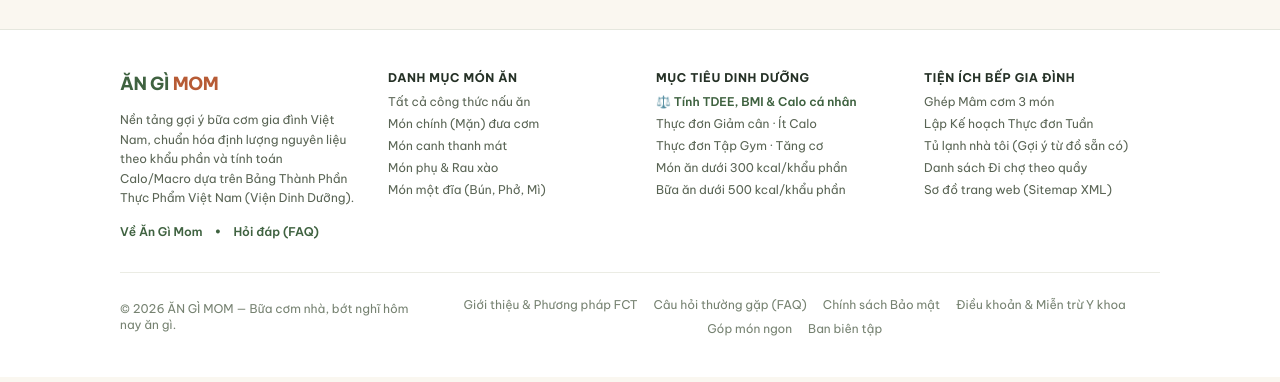
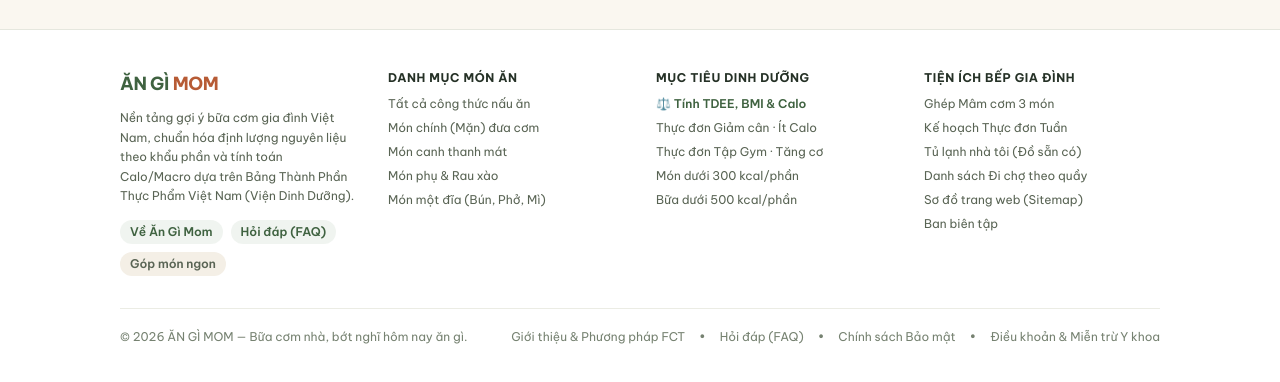
Before and after one commit to junnyken/aigimomoi, a Next.js app: page / in a window 1280 px wide. Shown: the part 7560-7942 px from the top of the page. Built offline with nearby package versions, Linux system fonts and the light colour scheme; no server answers; the database is empty.

Commit message:
style(footer): balance mobile footer with 2-column grid layout and prevent floating button overlap

```diff
--- a/src/app/layout.tsx
+++ b/src/app/layout.tsx
@@ -135,11 +135,11 @@ export default function RootLayout({
           <ScrollToTopButton />
 
           {/* Semantic SEO Footer with Internal Link Silos */}
-          <footer className="bg-[var(--color-surface-white)] border-t border-[var(--color-border-base)] pt-10 pb-28 md:pb-10 mt-auto">
-            <div className="w-full lg:max-w-[88vw] xl:max-w-[85vw] mx-auto px-4 sm:px-6 space-y-8">
-              <div className="grid grid-cols-1 sm:grid-cols-2 lg:grid-cols-4 gap-8 text-left">
-                {/* Col 1: Brand & Mission + E-E-A-T Trust Links */}
-                <div className="space-y-3">
+          <footer className="bg-[var(--color-surface-white)] border-t border-[var(--color-border-base)] pt-8 sm:pt-10 pb-32 md:pb-10 mt-auto">
+            <div className="w-full lg:max-w-[88vw] xl:max-w-[85vw] mx-auto px-4 sm:px-6 space-y-6 sm:space-y-8">
+              <div className="grid grid-cols-2 lg:grid-cols-4 gap-x-5 gap-y-6 sm:gap-8 text-left">
+                {/* Col 1: Brand & Mission + E-E-A-T Trust Links (Full width on mobile, 1 col on desktop) */}
+                <div className="col-span-2 lg:col-span-1 space-y-2.5 pb-5 border-b border-[var(--color-border-subtle)] lg:pb-0 lg:border-b-0">
                   <div className="text-lg font-bold tracking-tight" data-no-i18n="true">
                     <span className="text-[var(--color-brand-primary)]">ĂN GÌ</span>
                     <span className="text-[var(--color-accent-primary)] ml-1">MOM</span>
@@ -147,65 +147,73 @@ export default function RootLayout({
                   <p className="text-xs text-[var(--color-text-secondary)] leading-relaxed">
                     Nền tảng gợi ý bữa cơm gia đình Việt Nam, chuẩn hóa định lượng nguyên liệu theo khẩu phần và tính toán Calo/Macro dựa trên Bảng Thành Phần Thực Phẩm Việt Nam (Viện Dinh Dưỡng).
                   </p>
-                  <div className="flex flex-wrap items-center gap-x-3 gap-y-1 pt-1 text-xs font-semibold text-[var(--color-brand-primary)]">
-                    <Link href="/gioi-thieu" className="hover:underline">Về Ăn Gì Mom</Link>
-                    <span>•</span>
-                    <Link href="/hoi-dap" className="hover:underline">Hỏi đáp (FAQ)</Link>
+                  <div className="flex flex-wrap items-center gap-2 pt-1 text-xs font-semibold text-[var(--color-brand-primary)]">
+                    <Link href="/gioi-thieu" className="px-2.5 py-1 rounded-full bg-[var(--color-brand-light)]/70 hover:bg-[var(--color-brand-light)] transition-colors">
+                      Về Ăn Gì Mom
+                    </Link>
+                    <Link href="/hoi-dap" className="px-2.5 py-1 rounded-full bg-[var(--color-brand-light)]/70 hover:bg-[var(--color-brand-light)] transition-colors">
+                      Hỏi đáp (FAQ)
+                    </Link>
+                    <Link href="/contribute" prefetch={false} className="px-2.5 py-1 rounded-full bg-[var(--color-surface-raised)] text-[var(--color-text-secondary)] hover:text-[var(--color-brand-primary)] transition-colors">
+                      Góp món ngon
+                    </Link>
                   </div>
                 </div>
 
-                {/* Col 2: Danh mục Món ăn Cơm nhà */}
-                <nav aria-label="Danh mục món ăn" className="space-y-2">
+                {/* Col 2: Danh mục Món ăn Cơm nhà (Cột trái trên điện thoại) */}
+                <nav aria-label="Danh mục món ăn" className="col-span-1 space-y-2.5">
                   <h2 className="text-xs font-bold uppercase tracking-wider text-[var(--color-text-primary)]">
                     Danh mục Món ăn
                   </h2>
-                  <ul className="space-y-1.5 text-xs text-[var(--color-text-secondary)]">
+                  <ul className="space-y-2 text-xs text-[var(--color-text-secondary)]">
                     <li><Link href="/mon-an" className="hover:text-[var(--color-brand-primary)]">Tất cả công thức nấu ăn</Link></li>
                     <li><Link href="/mon-an?role=MAIN" className="hover:text-[var(--color-brand-primary)]">Món chính (Mặn) đưa cơm</Link></li>
                     <li><Link href="/mon-an?role=SOUP" className="hover:text-[var(--color-brand-primary)]">Món canh thanh mát</Link></li>
-                    <li><Link href="/mon-an?role=SIDE" className="hover:text-[var(--color-brand-primary)]">Món phụ & Rau xào</Link></li>
+                    <li><Link href="/mon-an?role=SIDE" className="hover:text-[var(--color-brand-primary)]">Món phụ &amp; Rau xào</Link></li>
                     <li><Link href="/mon-an?role=ONE_DISH_MEAL" className="hover:text-[var(--color-brand-primary)]">Món một đĩa (Bún, Phở, Mì)</Link></li>
                   </ul>
                 </nav>
 
-                {/* Col 3: Chuyên mục Dinh dưỡng & Mục tiêu */}
-                <nav aria-label="Chuyên mục dinh dưỡng" className="space-y-2">
+                {/* Col 3: Chuyên mục Dinh dưỡng & Mục tiêu (Cột phải trên điện thoại — Cân đối 2 bên) */}
+                <nav aria-label="Chuyên mục dinh dưỡng" className="col-span-1 space-y-2.5">
                   <h2 className="text-xs font-bold uppercase tracking-wider text-[var(--color-text-primary)]">
                     Mục tiêu Dinh dưỡng
                   </h2>
-                  <ul className="space-y-1.5 text-xs text-[var(--color-text-secondary)]">
-                    <li><Link href="/tinh-calo" className="font-semibold text-[var(--color-brand-primary)] hover:underline">⚖️ Tính TDEE, BMI &amp; Calo cá nhân</Link></li>
+                  <ul className="space-y-2 text-xs text-[var(--color-text-secondary)]">
+                    <li><Link href="/tinh-calo" className="font-semibold text-[var(--color-brand-primary)] hover:underline">⚖️ Tính TDEE, BMI &amp; Calo</Link></li>
                     <li><Link href="/mon-an?tax=giam-can-it-calo" className="hover:text-[var(--color-brand-primary)]">Thực đơn Giảm cân · Ít Calo</Link></li>
                     <li><Link href="/mon-an?tax=tap-gym-tang-co" className="hover:text-[var(--color-brand-primary)]">Thực đơn Tập Gym · Tăng cơ</Link></li>
-                    <li><Link href="/mon-an?maxCalories=300&sort=calories_asc" className="hover:text-[var(--color-brand-primary)]">Món ăn dưới 300 kcal/khẩu phần</Link></li>
-                    <li><Link href="/mon-an?maxCalories=500&sort=calories_asc" className="hover:text-[var(--color-brand-primary)]">Bữa ăn dưới 500 kcal/khẩu phần</Link></li>
+                    <li><Link href="/mon-an?maxCalories=300&sort=calories_asc" className="hover:text-[var(--color-brand-primary)]">Món dưới 300 kcal/phần</Link></li>
+                    <li><Link href="/mon-an?maxCalories=500&sort=calories_asc" className="hover:text-[var(--color-brand-primary)]">Bữa dưới 500 kcal/phần</Link></li>
                   </ul>
                 </nav>
 
-                {/* Col 4: Công cụ Bếp thông minh */}
-                <nav aria-label="Công cụ bếp gia đình" className="space-y-2">
+                {/* Col 4: Công cụ Bếp thông minh (Chia 2 cột cân đối trên điện thoại, 1 cột trên máy tính) */}
+                <nav aria-label="Công cụ bếp gia đình" className="col-span-2 lg:col-span-1 space-y-2.5 pt-4 border-t border-[var(--color-border-subtle)] lg:pt-0 lg:border-t-0">
                   <h2 className="text-xs font-bold uppercase tracking-wider text-[var(--color-text-primary)]">
                     Tiện ích Bếp gia đình
                   </h2>
-                  <ul className="space-y-1.5 text-xs text-[var(--color-text-secondary)]">
+                  <ul className="grid grid-cols-2 lg:grid-cols-1 gap-x-4 gap-y-2 text-xs text-[var(--color-text-secondary)]">
                     <li><Link href="/meal" className="hover:text-[var(--color-brand-primary)]">Ghép Mâm cơm 3 món</Link></li>
-                    <li><Link href="/ke-hoach-tuan" className="hover:text-[var(--color-brand-primary)]">Lập Kế hoạch Thực đơn Tuần</Link></li>
-                    <li><Link href="/tu-lanh" className="hover:text-[var(--color-brand-primary)]">Tủ lạnh nhà tôi (Gợi ý từ đồ sẵn có)</Link></li>
+                    <li><Link href="/ke-hoach-tuan" className="hover:text-[var(--color-brand-primary)]">Kế hoạch Thực đơn Tuần</Link></li>
+                    <li><Link href="/tu-lanh" className="hover:text-[var(--color-brand-primary)]">Tủ lạnh nhà tôi (Đồ sẵn có)</Link></li>
                     <li><Link href="/shopping" className="hover:text-[var(--color-brand-primary)]">Danh sách Đi chợ theo quầy</Link></li>
-                    <li><Link href="/sitemap.xml" prefetch={false} className="hover:text-[var(--color-brand-primary)]">Sơ đồ trang web (Sitemap XML)</Link></li>
+                    <li><Link href="/sitemap.xml" prefetch={false} className="hover:text-[var(--color-brand-primary)]">Sơ đồ trang web (Sitemap)</Link></li>
+                    <li><Link href="/editor/recipes" prefetch={false} className="hover:text-[var(--color-brand-primary)]">Ban biên tập</Link></li>
                   </ul>
                 </nav>
               </div>
 
-              <div className="pt-6 border-t border-[var(--color-border-subtle)] flex flex-col sm:flex-row items-center justify-between gap-3 text-xs text-[var(--color-text-muted)]">
+              <div className="pt-5 border-t border-[var(--color-border-subtle)] pr-12 sm:pr-0 flex flex-col sm:flex-row items-start sm:items-center justify-between gap-2.5 text-xs text-[var(--color-text-muted)]">
                 <p>© 2026 ĂN GÌ MOM — Bữa cơm nhà, bớt nghĩ hôm nay ăn gì.</p>
-                <div className="flex flex-wrap items-center justify-center gap-x-4 gap-y-2">
-                  <Link href="/gioi-thieu" className="hover:text-[var(--color-brand-primary)]">Giới thiệu & Phương pháp FCT</Link>
-                  <Link href="/hoi-dap" className="hover:text-[var(--color-brand-primary)]">Câu hỏi thường gặp (FAQ)</Link>
+                <div className="flex flex-wrap items-center gap-x-3.5 gap-y-1.5">
+                  <Link href="/gioi-thieu" className="hover:text-[var(--color-brand-primary)]">Giới thiệu &amp; Phương pháp FCT</Link>
+                  <span>•</span>
+                  <Link href="/hoi-dap" className="hover:text-[var(--color-brand-primary)]">Hỏi đáp (FAQ)</Link>
+                  <span>•</span>
                   <Link href="/chinh-sach-bao-mat" className="hover:text-[var(--color-brand-primary)]">Chính sách Bảo mật</Link>
-                  <Link href="/dieu-khoan" className="hover:text-[var(--color-brand-primary)]">Điều khoản & Miễn trừ Y khoa</Link>
-                  <Link href="/contribute" prefetch={false} className="hover:text-[var(--color-brand-primary)]">Góp món ngon</Link>
-                  <Link href="/editor/recipes" prefetch={false} className="hover:text-[var(--color-brand-primary)]">Ban biên tập</Link>
+                  <span>•</span>
+                  <Link href="/dieu-khoan" className="hover:text-[var(--color-brand-primary)]">Điều khoản &amp; Miễn trừ Y khoa</Link>
                 </div>
               </div>
             </div>
--- a/src/lib/i18n/dictionary.ts
+++ b/src/lib/i18n/dictionary.ts
@@ -85,16 +85,22 @@ export const EXACT_VI_TO_EN: Record<string, string> = {
   'Món một đĩa (Bún, Phở, Mì)': 'One-Bowl Meals (Pho, Noodles)',
   'Mục tiêu Dinh dưỡng': 'Nutrition Goals',
   '⚖️ Tính TDEE, BMI & Calo cá nhân': '⚖️ Personal TDEE, BMI & Calorie Calculator',
+  '⚖️ Tính TDEE, BMI & Calo': '⚖️ TDEE, BMI & Calorie Calculator',
   'Thực đơn Giảm cân · Ít Calo': 'Weight Loss · Low-Calorie Menu',
   'Thực đơn Tập Gym · Tăng cơ': 'Gym · Muscle Gain Menu',
   'Món ăn dưới 300 kcal/khẩu phần': 'Dishes Under 300 kcal/serving',
+  'Món dưới 300 kcal/phần': 'Dishes Under 300 kcal/serving',
   'Bữa ăn dưới 500 kcal/khẩu phần': 'Meals Under 500 kcal/serving',
+  'Bữa dưới 500 kcal/phần': 'Meals Under 500 kcal/serving',
   'Tiện ích Bếp gia đình': 'Smart Kitchen Tools',
   'Ghép Mâm cơm 3 món': '3-Dish Meal Builder',
   'Lập Kế hoạch Thực đơn Tuần': '7-Day Weekly Meal Planner',
+  'Kế hoạch Thực đơn Tuần': '7-Day Meal Planner',
   'Tủ lạnh nhà tôi (Gợi ý từ đồ sẵn có)': 'My Pantry (Cook from What You Have)',
+  'Tủ lạnh nhà tôi (Đồ sẵn có)': 'My Kitchen Pantry',
   'Danh sách Đi chợ theo quầy': 'Aisle-Sorted Grocery List',
   'Sơ đồ trang web (Sitemap XML)': 'XML Sitemap',
+  'Sơ đồ trang web (Sitemap)': 'XML Sitemap',
   'Giới thiệu & Phương pháp FCT': 'About & FCT Methodology',
   'Câu hỏi thường gặp (FAQ)': 'Frequently Asked Questions (FAQ)',
   'Chính sách Bảo mật': 'Privacy Policy',
```
